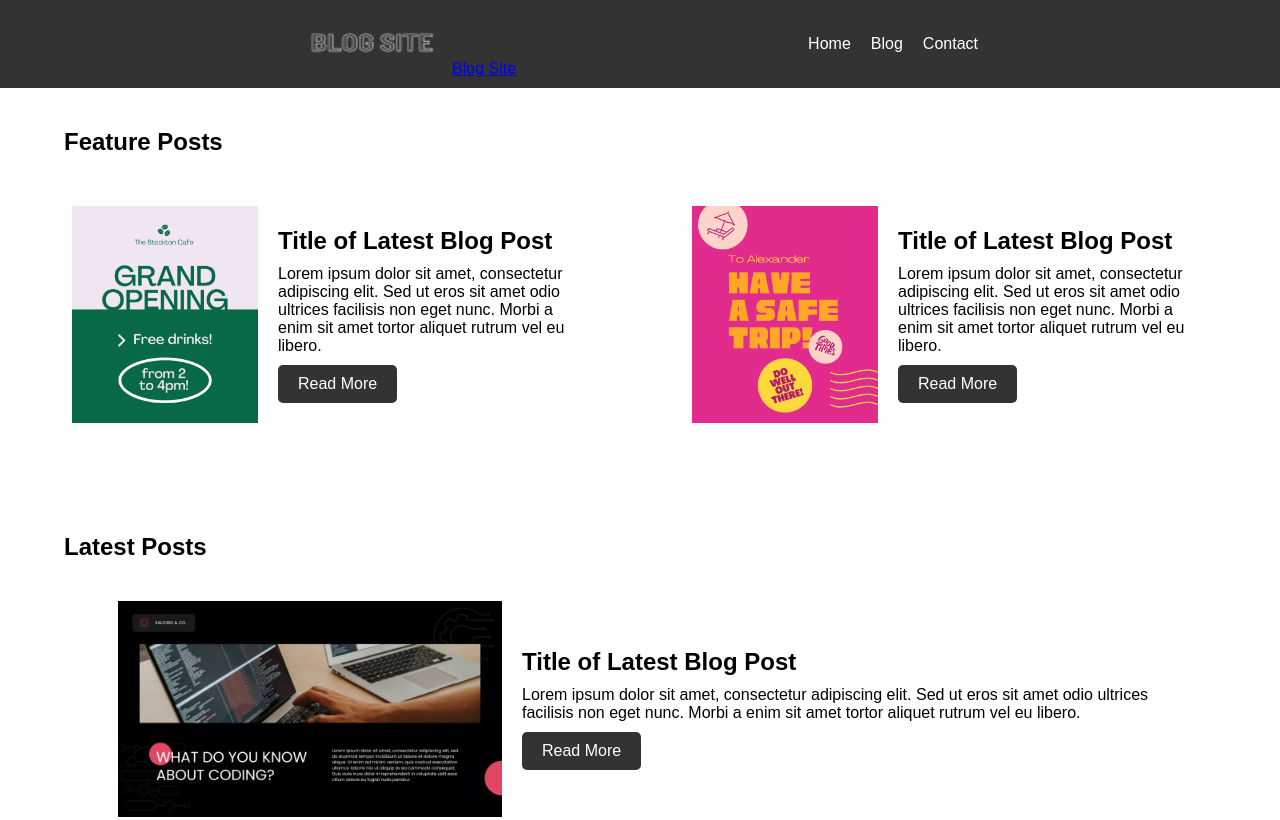
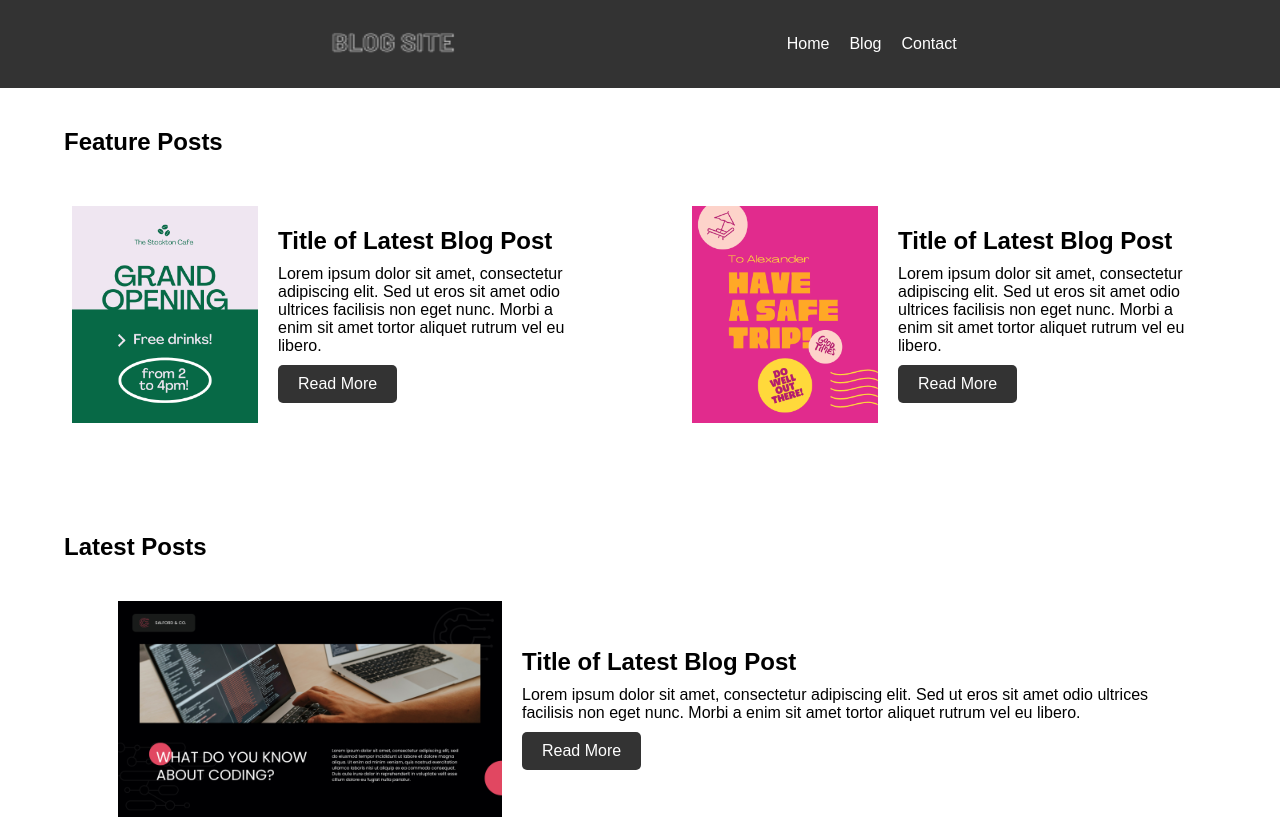
Before and after one commit to smahaduzzaman/assign_blog, a plain HTML site: page index.html in a window 1280 px wide. Shown: the top 820 px of the page. Drawn offline with Linux system fonts and the light colour scheme.

Commit message:
Fourth commit for updating readme file

```diff
--- a/index.html
+++ b/index.html
@@ -1,4 +1,3 @@
-<!-- Create a homepage that displays a header with a logo, navigation menu, and a featured post section with a title, image, and excerpt from the latest blog post. The navigation menu should have links to other pages on the website, including the blog page and the contact page. -->
 <!DOCTYPE html>
 <html lang="en">
 
@@ -13,7 +12,7 @@
 <body>
     <header>
         <div class="logo">
-            <a href="index.html"><img src="assets/images/blog-site-logo.png">Blog Site</a>
+            <a href="index.html"><img src="assets/images/blog-site-logo.png"></a>
         </div>
         <nav>
             <ul>
```
Also changed, not shown: contact.html (+0 -26 lines), report.txt (added), 1 other file.
